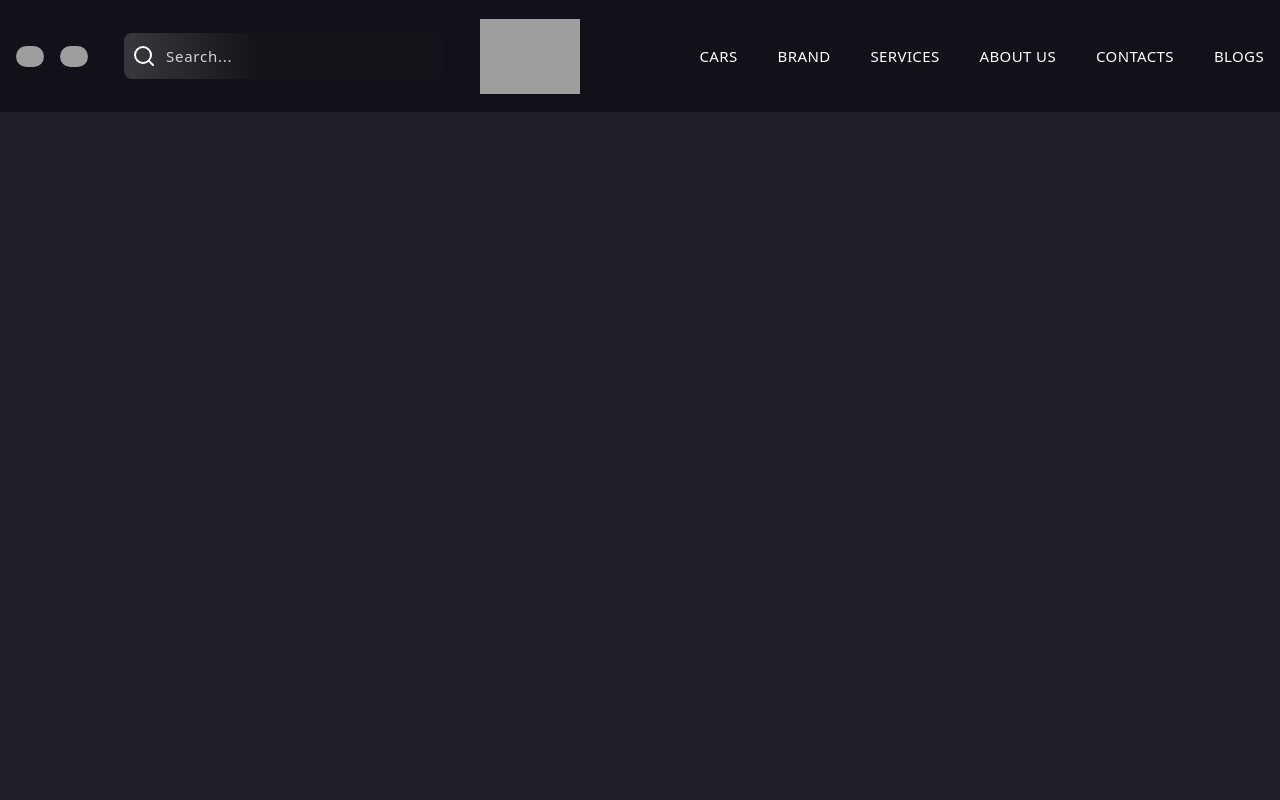
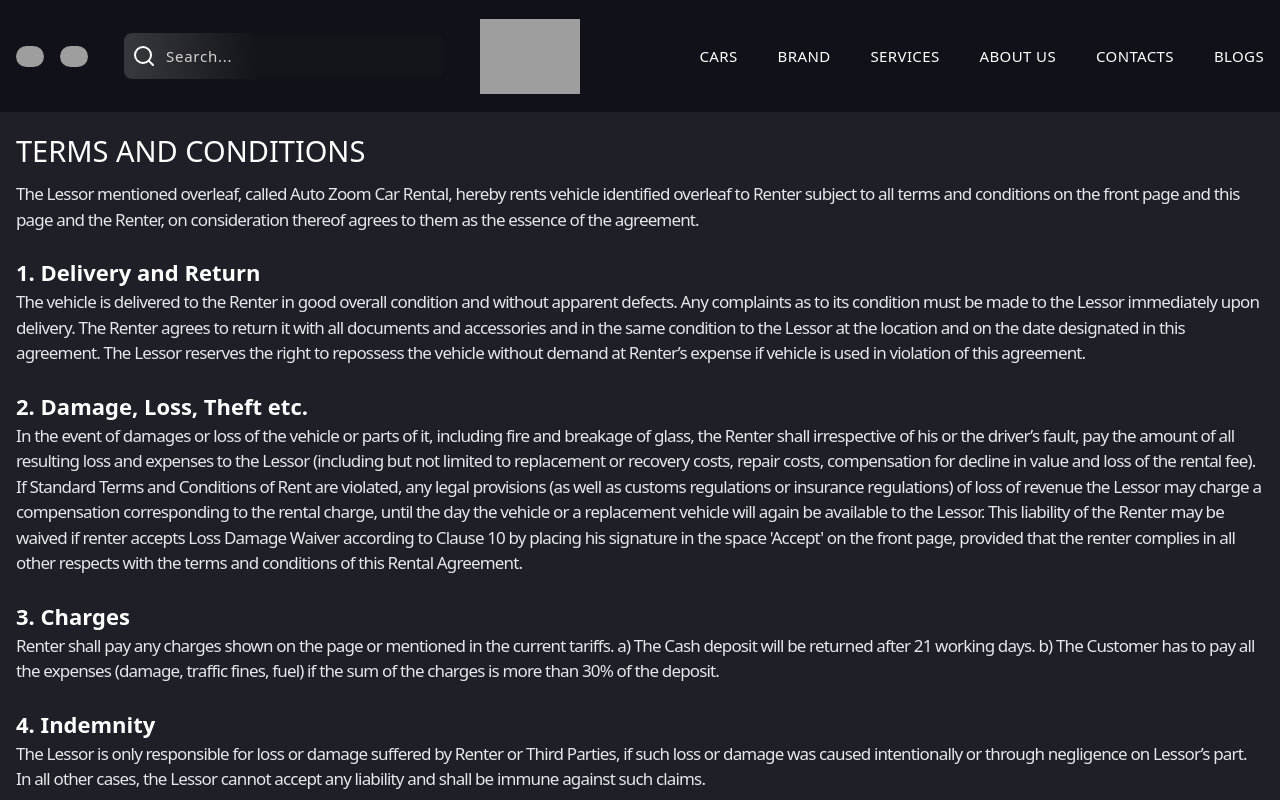
Before and after one commit to Webprojon/autozoom-clone, a React (Vite) app: page /terms_and_conditions in a window 1280 px wide. Shown: the top 800 px of the page. Built offline with nearby package versions, Linux system fonts and the light colour scheme; no server answers; grey boxes are pictures that could not be loaded; the HTML template or start-up script is replaced by a standard one.

Commit message:
feat: term page is added

```diff
--- a/src/components/Footer.tsx
+++ b/src/components/Footer.tsx
@@ -105,7 +105,9 @@
 						<p>
 							© 2024 Auto Zoom Car Rental. <br /> United Arab Emirates.
 						</p>
-						<Link to="/terms_and_conditions">Terms and Conditions</Link>
+						<Link to="/terms_and_conditions" onClick={scrollTop}>
+							Terms and Conditions
+						</Link>
 					</article>
 				</section>
 			</main>
--- a/src/pages/TermCondition/TermCondition.tsx
+++ b/src/pages/TermCondition/TermCondition.tsx
@@ -1,7 +1,56 @@
 export default function TermConditiont() {
+	// Static data
+	const termsAndConditions = [
+		{
+			title: "1. Delivery and Return",
+			description:
+				"The vehicle is delivered to the Renter in good overall condition and without apparent defects. Any complaints as to its condition must be made to the Lessor immediately upon delivery. The Renter agrees to return it with all documents and accessories and in the same condition to the Lessor at the location and on the date designated in this agreement. The Lessor reserves the right to repossess the vehicle without demand at Renter’s expense if vehicle is used in violation of this agreement.",
+		},
+		{
+			title: "2. Damage, Loss, Theft etc.",
+			description:
+				"In the event of damages or loss of the vehicle or parts of it, including fire and breakage of glass, the Renter shall irrespective of his or the driver’s fault, pay the amount of all resulting loss and expenses to the Lessor (including but not limited to replacement or recovery costs, repair costs, compensation for decline in value and loss of the rental fee). If Standard Terms and Conditions of Rent are violated, any legal provisions (as well as customs regulations or insurance regulations) of loss of revenue the Lessor may charge a compensation corresponding to the rental charge, until the day the vehicle or a replacement vehicle will again be available to the Lessor. This liability of the Renter may be waived if renter accepts Loss Damage Waiver according to Clause 10 by placing his signature in the space 'Accept' on the front page, provided that the renter complies in all other respects with the terms and conditions of this Rental Agreement.",
+		},
+		{
+			title: "3. Charges",
+			description:
+				"Renter shall pay any charges shown on the page or mentioned in the current tariffs. a) The Cash deposit will be returned after 21 working days. b) The Customer has to pay all the expenses (damage, traffic fines, fuel) if the sum of the charges is more than 30% of the deposit.",
+		},
+		{
+			title: "4. Indemnity",
+			description:
+				"The Lessor is only responsible for loss or damage suffered by Renter or Third Parties, if such loss or damage was caused intentionally or through negligence on Lessor’s part. In all other cases, the Lessor cannot accept any liability and shall be immune against such claims.",
+		},
+		{
+			title: "5. Conditions of use",
+			description:
+				"Rented vehicles are not to be driven while Renter or any other driver of vehicle is under the influence of alcohol, hallucinatory drugs, narcotics, barbiturates, or any other substance impairing consciousness or ability to react. Rented vehicles are not to be driven in contravention of any customs, traffic or other regulations.",
+		},
+	];
+
 	return (
-		<main className="bg-[#1E1F27] h-[100vh]">
-			<article className="w-[1248px] mx-auto"></article>
+		<main className="bg-[#1E1F27]">
+			<article className="w-[1248px] mx-auto text-white py-6 font-medium">
+				<h1 className="mb-4 leading-none text-[29px] font-medium">TERMS AND CONDITIONS</h1>
+				<section className="space-y-6">
+					<span className="text-[17px] text-gray-200 tracking-tighter">
+						The Lessor mentioned overleaf, called Auto Zoom Car Rental, hereby
+						rents vehicle identified overleaf to Renter subject to all terms and
+						conditions on the front page and this page and the Renter, on
+						consideration thereof agrees to them as the essence of the
+						agreement.
+					</span>
+
+					{termsAndConditions.map((term) => (
+						<section key={term.title}>
+							<p className="text-[22px] font-bold">{term.title}</p>
+							<span className="text-gray-200 tracking-tighter text-[17px]">
+								{term.description}
+							</span>
+						</section>
+					))}
+				</section>
+			</article>
 		</main>
 	);
 }
```
